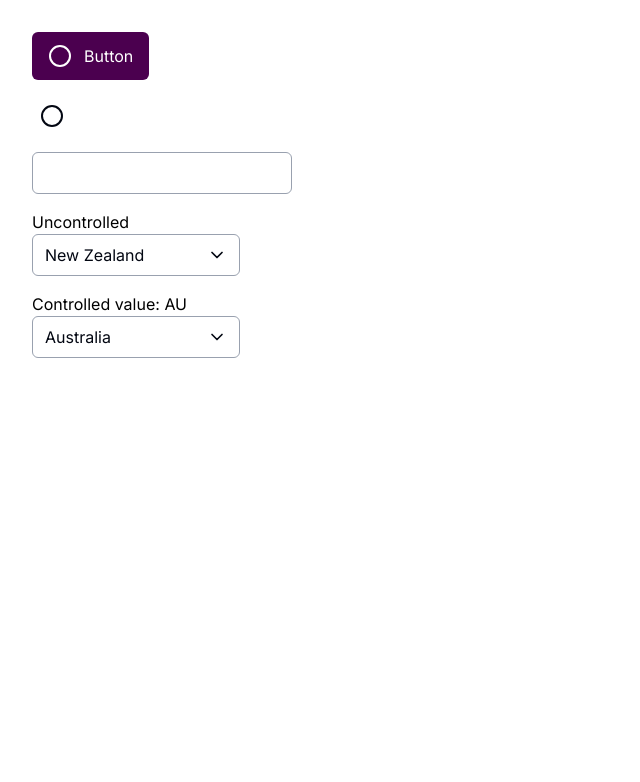
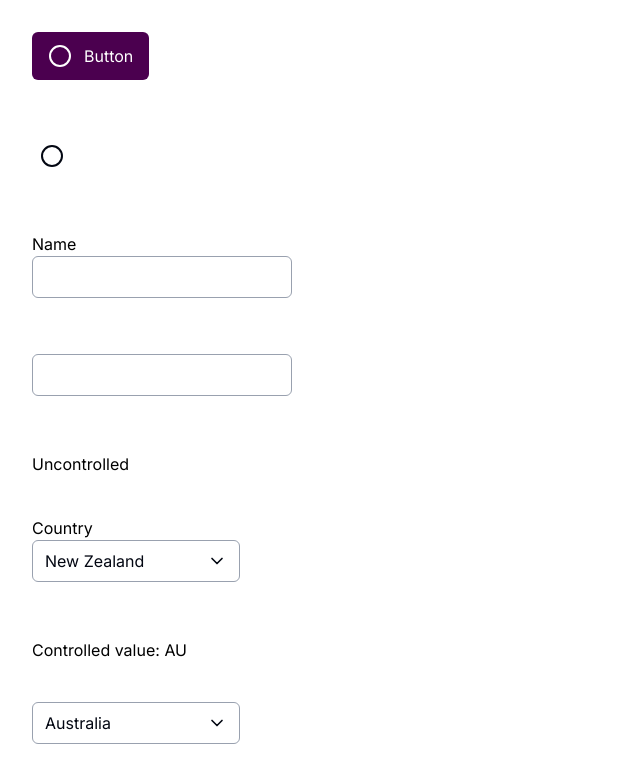
Before and after one commit to shutallbridge/harper, a Next.js app: page /test in a window 1280 px wide. Shown: the top 782 px of the page, without its empty margins (0-640 px from the left). Built offline with nearby package versions, Linux system fonts and the light colour scheme.

Commit message:
feat: input label wrapper with render props

```diff
--- a/src/app/test/page.tsx
+++ b/src/app/test/page.tsx
@@ -15,16 +15,24 @@ export default function Page() {
     setValue(newValue);
   };
 
+  const [name, setName] = React.useState("");
+
   return (
-    <div className="p-8 flex flex-col gap-4 items-start">
+    <div className="p-8 flex flex-col gap-14 items-start">
       <Button variant="primary" icon={<LuCircle />}>
         Button
       </Button>
       <IconButton size="md" variant="ghost" icon={<LuCircle />} />
-      <Input />
-      <div className="w-52">
+      <Input
+        label="Name"
+        value={name}
+        onChange={(e) => setName(e.target.value)}
+      />
+      <Input unwrapped />
+      <div className="w-52 flex flex-col gap-y-10">
         <span>Uncontrolled</span>
         <Select
+          label="Country"
           data={[
             { label: "New Zealand", value: "NZ" },
             { label: "Japan", value: "JP" },
@@ -32,7 +40,7 @@ export default function Page() {
           ]}
         />
       </div>
-      <div className="w-52">
+      <div className="w-52 flex flex-col gap-y-10">
         <span>Controlled value: {value}</span>
         <Select
           data={[
--- a/src/components/input-base/input-base.tsx
+++ b/src/components/input-base/input-base.tsx
@@ -18,7 +18,7 @@ function InputBase(props: InputBaseProps) {
   return (
     <Comp
       className={cn(
-        "bg-white border border-gray-400 rounded-md text-gray-950 placeholder:text-gray-500",
+        "block bg-white border border-gray-400 rounded-md text-gray-950 placeholder:text-gray-500",
         styles.input,
         className
       )}
--- /dev/null
+++ b/src/components/input-wrapper/index.ts
@@ -0,0 +1,5 @@
+export {
+  type InputWrapperProps,
+  type InputWrapperWithoutChildren,
+  InputWrapper,
+} from "./input-wrapper";
--- /dev/null
+++ b/src/components/input-wrapper/input-wrapper.tsx
@@ -0,0 +1,37 @@
+import React from "react";
+
+import { DimorphicChildren, dimorphicRender } from "@/lib/render-props";
+
+type InputWrapperProps = {
+  children: DimorphicChildren<[{ id: string }]>;
+  id?: string;
+  unwrapped?: boolean;
+  label?: string;
+};
+
+// useful for extending props
+type InputWrapperWithoutChildren = Omit<InputWrapperProps, "children">;
+
+function InputWrapper(props: InputWrapperProps) {
+  const { children, id: providedId, unwrapped = false, label } = props;
+
+  const autoId = React.useId();
+  const id = providedId ? providedId : autoId;
+
+  if (unwrapped) {
+    return dimorphicRender(children, [{ id }]);
+  }
+
+  return (
+    <div className="space-y-2">
+      <label htmlFor={id}>{label}</label>
+      {dimorphicRender(children, [{ id }])}
+    </div>
+  );
+}
+
+export {
+  type InputWrapperProps,
+  type InputWrapperWithoutChildren,
+  InputWrapper,
+};
--- a/src/components/input/input.tsx
+++ b/src/components/input/input.tsx
@@ -1,11 +1,19 @@
 import { type InputBaseProps, InputBase } from "@/components/input-base";
+import {
+  InputWrapperWithoutChildren,
+  InputWrapper,
+} from "@/components/input-wrapper";
 
-type InputProps = InputBaseProps;
+type InputProps = InputBaseProps & InputWrapperWithoutChildren;
 
 function Input(props: InputProps) {
-  const { ...rest } = props;
+  const { unwrapped, label, ...rest } = props;
 
-  return <InputBase className="px-3 py-2" {...rest} />;
+  return (
+    <InputWrapper unwrapped={unwrapped} label={label}>
+      {({ id }) => <InputBase className="px-3 py-2" id={id} {...rest} />}
+    </InputWrapper>
+  );
 }
 
 export { type InputProps, Input };
--- a/src/components/select/select.tsx
+++ b/src/components/select/select.tsx
@@ -7,6 +7,10 @@ import {
   InputBase,
   styles,
 } from "@/components/input-base";
+import {
+  InputWrapper,
+  type InputWrapperWithoutChildren,
+} from "@/components/input-wrapper";
 
 type SelectItem = { label: string; value: string; disabled?: boolean };
 
@@ -14,13 +18,16 @@ type SelectProps = {
   data: SelectItem[];
   selectedValue?: string;
   onSelectedValueChange?: (value: string) => void;
-} & InputBaseProps;
+} & InputBaseProps &
+  InputWrapperWithoutChildren;
 
 function Select(props: SelectProps) {
   const {
     data,
     selectedValue: controlledSelectedValue,
     onSelectedValueChange: controlledOnSelectedValueChange,
+    label,
+    unwrapped,
     ...rest
   } = props;
 
@@ -29,6 +36,8 @@ function Select(props: SelectProps) {
     typeof controlledOnSelectedValueChange !== "undefined";
 
   return (
+    <InputWrapper label={label} unwrapped={unwrapped}>
+      {({ id }) => (
         <InputBase asChild className="w-full relative" {...rest}>
           <div>
             <select
@@ -36,6 +45,7 @@ function Select(props: SelectProps) {
                 "w-full px-3 py-2 appearance-none rounded-md",
                 styles.input
               )}
+              id={id}
               value={isControlled ? controlledSelectedValue : undefined}
               onChange={(e) =>
                 isControlled
@@ -54,6 +64,8 @@ function Select(props: SelectProps) {
             </div>
           </div>
         </InputBase>
+      )}
+    </InputWrapper>
   );
 }
 
--- /dev/null
+++ b/src/lib/render-props.ts
@@ -0,0 +1,33 @@
+import React from "react";
+
+/**
+ * render props function invoked with its props
+ */
+type RenderPropsChildren<PropsArray extends Array<unknown>> = (
+  ...props: PropsArray
+) => React.ReactNode;
+
+/**
+ * `children` can be passed with JSX as usual, or be a render
+ * props function
+ */
+type DimorphicChildren<PropsArray extends Array<unknown>> =
+  | React.ReactNode
+  | RenderPropsChildren<PropsArray>;
+
+function dimorphicRender<PropsArray extends Array<unknown>>(
+  children: DimorphicChildren<PropsArray>,
+  propsArray: PropsArray
+) {
+  if (React.isValidElement(children)) {
+    return children;
+  }
+
+  if (typeof children === "function") {
+    return children(...propsArray);
+  }
+
+  return children;
+}
+
+export { type RenderPropsChildren, type DimorphicChildren, dimorphicRender };
```
Lines whose indentation alone changed are shown as unchanged.
